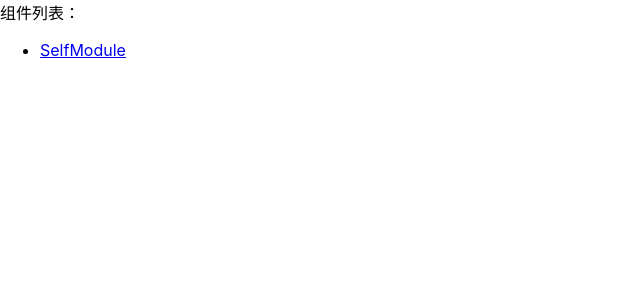
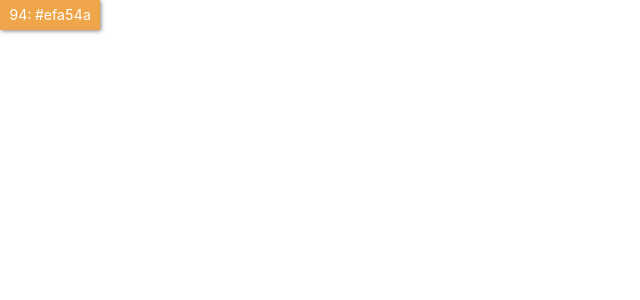
Before and after one commit to BLJJ-DBLD/react-modules, a React (Create React App) app: page /ColorBlockRoute in a window 1280 px wide. Before the commit this address had no page. Shown: the top 300 px of the page, without its empty margins (0-640 px from the left). Built offline with nearby package versions, Linux system fonts and the light colour scheme.

Commit message:
ColorBlock 尝试完成

```diff
--- /dev/null
+++ b/src/App.css
@@ -0,0 +1 @@
+@import '~antd/dist/antd.css';
--- a/src/App.jsx
+++ b/src/App.jsx
@@ -1,32 +1,17 @@
 import React from 'react';
-import SelfModule from './components/SelfModule'
-import { Link, Routes, Route } from 'react-router-dom';
+import { Routes, Route } from 'react-router-dom';
+import {routeMap} from './routers/const'
+import './App.css'
 
 function App () {
-  const routeMap = [{
-    name: 'SelfModule',
-    path: '/SelfModule',
-    module: <SelfModule/>
-  }]
-
   return (
     <div className="App">
-      <header className="App-header">
-        组件列表：
-      </header>
-      <ul>
-        {routeMap.map((route, index) => (
-          <li key={index}>
-            <Link to={route.path}>{route.name}</Link>
-          </li>
-        ))}
-      </ul>
       <Routes>
         {routeMap.map((route, index) => (
           <Route
             key={index}
             path={route.path}
-            element={route.module}></Route>
+            element={<route.module />}></Route>
         ))}
       </Routes>
     </div>
--- /dev/null
+++ b/src/components/ColorBlock/index.jsx
@@ -0,0 +1,58 @@
+import { Popover, Modal } from 'antd'
+import React, { useState } from 'react'
+import './index.scss'
+
+const App = (props) => {
+  const [isModalOpen, setIsModalOpen] = useState(false)
+  const showModal = () => {
+    setIsModalOpen(true)
+  }
+  const handleOk = () => {
+    setIsModalOpen(false)
+  }
+  const handleCancel = () => {
+    setIsModalOpen(false)
+  }
+  const setColor = (item) => {
+    props.callback(item)
+    setIsModalOpen(false)
+  }
+  return (
+    <div>
+      <div
+        className='color-block'
+        style={{
+          'backgroundColor': props.color.label,
+          'color': '#fff'
+        }}
+        onClick={showModal}
+      >{props.color.value}: {props.color.label}</div>
+      <Modal
+        title="颜色块"
+        width="70%"
+        footer={null}
+        open={isModalOpen}
+        onOk={handleOk}
+        onCancel={handleCancel}>
+        <div className="block-box">
+          {
+            props.colors.map((item, index) => (
+              <Popover
+                key={index}
+                content={`${item.value}: ${item.label}`}
+                trigger="hover">
+                <span
+                  className='color-block'
+                  style={{'backgroundColor': item.label}}
+                  onClick={() => setColor(item)}
+                />
+              </Popover>
+            ))
+          }
+        </div>
+      </Modal>
+    </div>
+  )
+}
+
+export default App
--- /dev/null
+++ b/src/components/ColorBlock/index.scss
@@ -0,0 +1,14 @@
+.block-box {
+  display: flex;
+  align-items: center;
+}
+.color-block {
+  display: inline-block;
+  width: 100px;
+  height: 30px;
+  line-height: 30px;
+  text-align: center;
+  margin-right: 10px;
+  box-shadow: 1px 1px 4px 0 rgba(0, 0, 0, 0.5);
+  cursor: pointer;
+}
--- /dev/null
+++ b/src/routers/ColorBlockRoute.jsx
@@ -0,0 +1,39 @@
+import React, { useState } from 'react'
+import ColorBlock from '../components/ColorBlock'
+
+export default function ColorBlockRoute (props) {
+  const namecolor = [{
+    label: '#000000',
+    value: 0
+  }, {
+    label: '#800000',
+    value: 1
+  }, {
+    label: '#008000',
+    value: 2
+  }, {
+    label: '#808000',
+    value: 3
+  }, {
+    label: '#000080',
+    value: 4
+  }, {
+    label: '#800080',
+    value: 5
+  }]
+
+  const [color, setColor] = useState({
+    label: '#efa54a',
+    value: 94
+  })
+
+  return (
+    <ColorBlock
+      color={color}
+      colors={namecolor}
+      callback={(color) => {
+        setColor(color)
+      }}
+    />
+  )
+}
--- /dev/null
+++ b/src/routers/Home.jsx
@@ -0,0 +1,22 @@
+import React from 'react';
+import {routeMap} from './const'
+import { Link } from 'react-router-dom';
+
+function Home () {
+  return (
+    <>
+      <header className="App-header">
+        组件列表：
+      </header>
+      <ul>
+        {routeMap.map((route, index) => (
+          <li key={index}>
+            <Link to={route.path}>{route.name}</Link>
+          </li>
+        ))}
+      </ul>
+    </>
+  )
+}
+
+export default Home
--- /dev/null
+++ b/src/routers/SelfModuleRoute.jsx
@@ -0,0 +1,8 @@
+import React from 'react';
+import SelfModule from '../components/SelfModule';
+
+function SelfModuleRoute (props) {
+  return (<SelfModule />)
+}
+
+export default SelfModuleRoute
--- /dev/null
+++ b/src/routers/const.js
@@ -0,0 +1,17 @@
+import Home from './Home'
+import SelfModuleRoute from './SelfModuleRoute'
+import ColorBlockRoute from './ColorBlockRoute'
+
+export const routeMap = [{
+  name: 'home',
+  path: '/',
+  module: Home
+}, {
+  name: 'SelfModuleRoute',
+  path: '/SelfModuleRoute',
+  module: SelfModuleRoute
+}, {
+  name: 'ColorBlockRoute',
+  path: '/ColorBlockRoute',
+  module: ColorBlockRoute
+}]
```
Also changed, not shown: .eslintrc.js, 1 other file (tests, documents, lock files or other folders).
